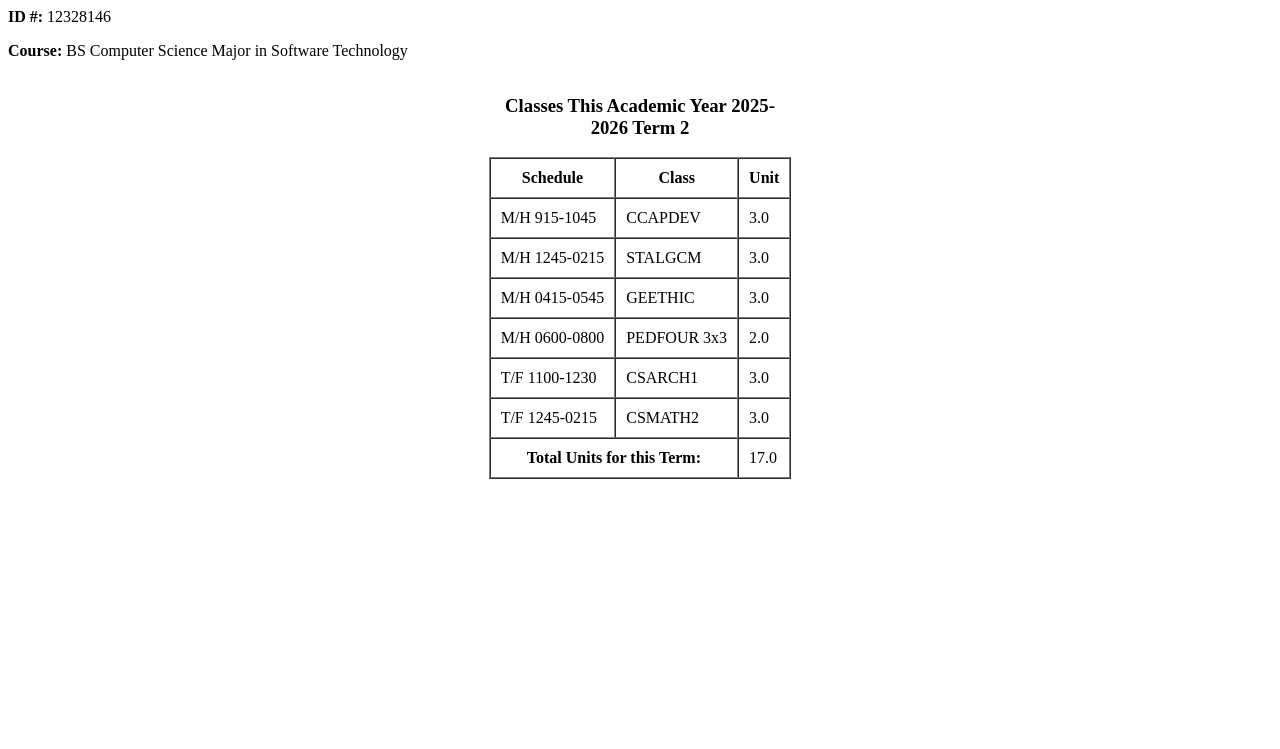
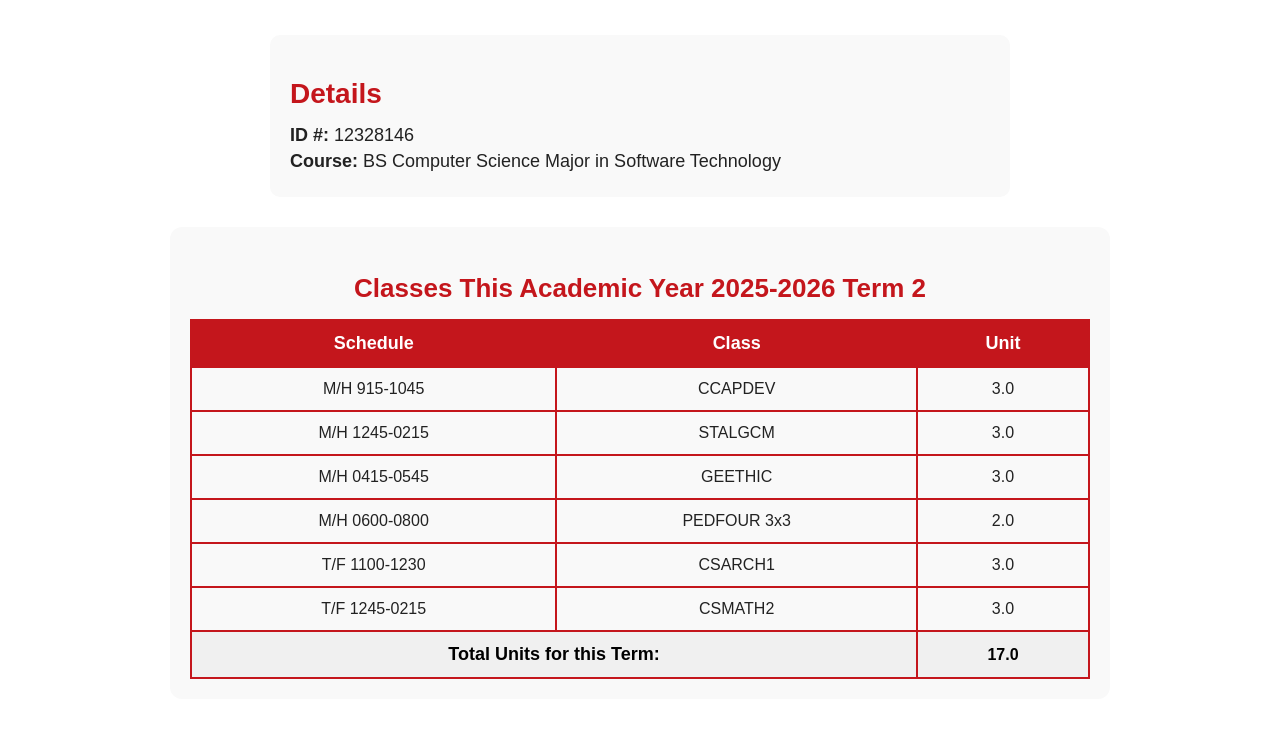
Before and after one commit to mbchavez27/ccapdev-handson-css, a plain HTML site: page academic.html in a window 1280 px wide. Shown: the part 145-894 px from the top of the page. Before the commit the page ends 800 px from the top, so only its background shows below. Drawn offline with Linux system fonts and the light colour scheme.

Commit message:
feat: finish the acdemic.css

```diff
--- /dev/null
+++ b/academic.css
@@ -0,0 +1,104 @@
+body {
+  margin: 0;
+  padding: 0;
+  font-family: Arial, Helvetica, sans-serif;
+  background-color: #ffffff;
+  color: #222;
+}
+
+.back-link {
+  margin: 20px;
+}
+
+.back-link a {
+  color: #c4161c;
+  text-decoration: none;
+  font-weight: bold;
+  transition:
+    color 0.2s ease,
+    transform 0.2s ease;
+}
+
+.back-link a:hover {
+  color: #8f0f13;
+  transform: translateX(5px);
+}
+
+.header {
+  text-align: center;
+  padding: 30px 20px;
+}
+
+.header .page-title {
+  font-size: 36px;
+  color: #c4161c;
+  margin: 0;
+}
+
+.details {
+  max-width: 700px;
+  margin: 20px auto;
+  padding: 20px;
+  background-color: #f9f9f9;
+  border-radius: 10px;
+}
+
+.details .section-title {
+  font-size: 28px;
+  color: #c4161c;
+  margin-bottom: 15px;
+}
+
+.details p {
+  font-size: 18px;
+  margin: 5px 0;
+}
+
+.schedule {
+  max-width: 900px;
+  margin: 30px auto 50px auto;
+  padding: 20px;
+  background-color: #f9f9f9;
+  border-radius: 12px;
+  overflow-x: auto;
+}
+
+.schedule-table {
+  width: 100%;
+  border-collapse: collapse;
+  text-align: center;
+}
+
+.schedule-table th,
+.schedule-table td {
+  border: 2px solid #c4161c;
+  padding: 12px 15px;
+  font-size: 16px;
+  transition:
+    background-color 0.2s ease,
+    transform 0.2s ease;
+}
+
+.schedule-table th {
+  background-color: #c4161c;
+  color: white;
+  font-size: 18px;
+}
+
+.schedule-table tbody tr:hover {
+  background-color: #ffe5e5;
+  transform: scale(1.02);
+}
+
+.total-units th,
+.total-units td {
+  font-weight: bold;
+  background-color: #f0f0f0;
+  color: #000000;
+}
+
+.table-caption h3 {
+  color: #c4161c;
+  font-size: 26px;
+  margin-bottom: 15px;
+}
--- a/academic.html
+++ b/academic.html
@@ -1,29 +1,39 @@
-<!DOCTYPE html>
+<!doctype html>
 <html lang="en">
   <head>
     <meta charset="UTF-8" />
     <meta name="viewport" content="width=device-width, initial-scale=1.0" />
     <title>Academic Life</title>
+    <link rel="stylesheet" href="academic.css" />
   </head>
   <body>
-    <div align="left">
+    <div class="back-link">
       <a href="./index.html">Back to Home</a>
     </div>
-    <header align="center">
-      <h1>My Academic Life Page</h1>
+
+    <header class="header">
+      <h1 class="page-title">My Academic Life Page</h1>
     </header>
-    <div align="left">
-      <h2>Details</h2>
+
+    <section class="details">
+      <h2 class="section-title">Details</h2>
       <p><b>ID #:</b> 12328146</p>
       <p><b>Course:</b> BS Computer Science Major in Software Technology</p>
-    </div>
-    <div align="center">
-      <table border="black" cellspacing="0" cellpadding="10">
+    </section>
+
+    <section class="schedule">
+      <table class="schedule-table">
+        <caption class="table-caption">
+          <h3>Classes This Academic Year 2025-2026 Term 2</h3>
+        </caption>
+        <thead>
           <tr>
             <th>Schedule</th>
             <th>Class</th>
             <th>Unit</th>
           </tr>
+        </thead>
+        <tbody>
           <tr>
             <td>M/H 915-1045</td>
             <td>CCAPDEV</td>
@@ -54,14 +64,12 @@
             <td>CSMATH2</td>
             <td>3.0</td>
           </tr>
-        <tr>
+          <tr class="total-units">
             <th colspan="2">Total Units for this Term:</th>
-          <td colspan="1">17.0</td>
+            <td>17.0</td>
           </tr>
-        <caption>
-          <h3>Classes This Academic Year 2025-2026 Term 2</h3>
-        </caption>
+        </tbody>
       </table>
-    </div>
+    </section>
   </body>
 </html>
```
Lines whose indentation alone changed are shown as unchanged.
